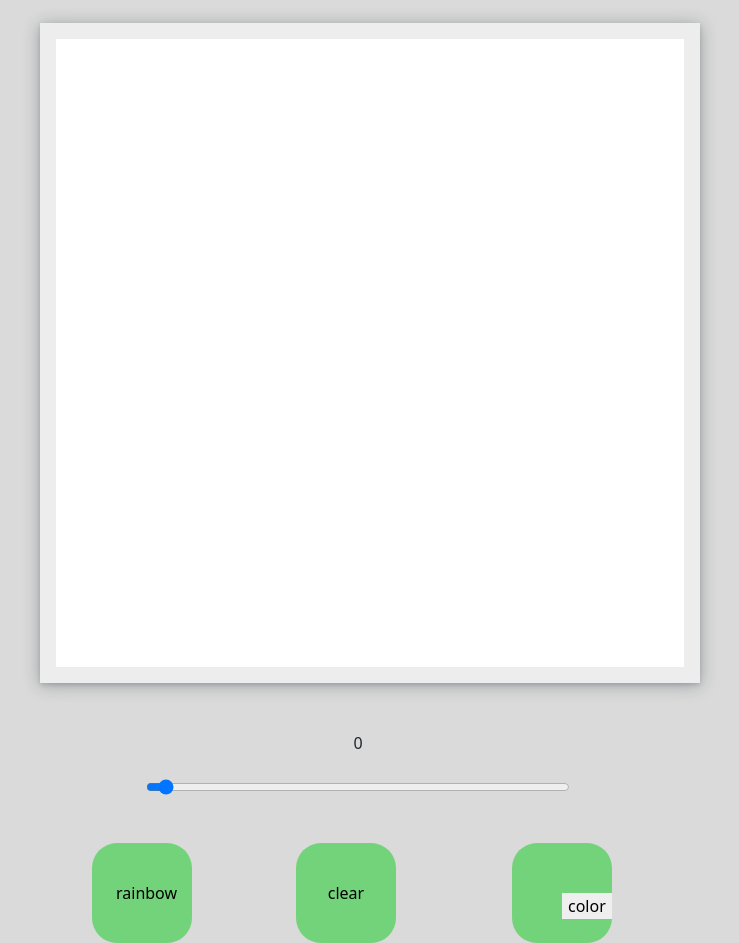
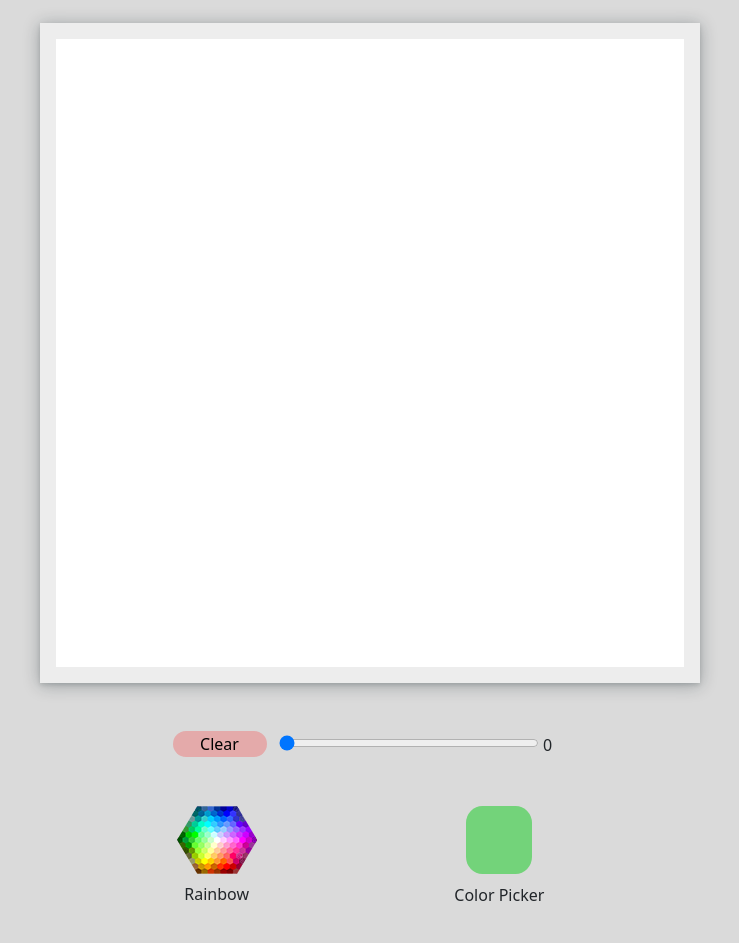
Before and after one commit to John-santhosh/Etch-a-sketch-js-, a plain HTML site: page index.html in a window 1280 px wide. Shown: the part 73-1016 px from the top of the page, without its empty margins (270-1009 px from the left). Drawn offline with nearby package versions, Linux system fonts and the light colour scheme.

Commit message:
UI updated

```diff
--- a/index.html
+++ b/index.html
@@ -1,52 +1,87 @@
 <!DOCTYPE html>
 <html lang="en">
   <head>
-    <meta charset="UTF-8">
-    <meta http-equiv="X-UA-Compatible" content="IE=edge">
-    <meta name="viewport" content="width=device-width, initial-scale=1.0">
-    <meta name="description" content="etch a sketch app using bootstrap and javascript">
+    <meta charset="UTF-8" />
+    <meta http-equiv="X-UA-Compatible" content="IE=edge" />
+    <meta name="viewport" content="width=device-width, initial-scale=1.0" />
+    <meta
+      name="description"
+      content="etch a sketch app using bootstrap and javascript"
+    />
     <!-- bootstrap css CDN -->
-    <link href="https://cdn.jsdelivr.net/npm/bootstrap@5.3.0-alpha1/dist/css/bootstrap.min.css" rel="stylesheet" integrity="sha384-GLhlTQ8iRABdZLl6O3oVMWSktQOp6b7In1Zl3/Jr59b6EGGoI1aFkw7cmDA6j6gD" crossorigin="anonymous">
+    <link
+      href="https://cdn.jsdelivr.net/npm/bootstrap@5.3.0-alpha1/dist/css/bootstrap.min.css"
+      rel="stylesheet"
+      integrity="sha384-GLhlTQ8iRABdZLl6O3oVMWSktQOp6b7In1Zl3/Jr59b6EGGoI1aFkw7cmDA6j6gD"
+      crossorigin="anonymous"
+    />
     <title>Etch a sketch app</title>
-    <link rel="stylesheet" href="styles/style.css">
+    <link rel="stylesheet" href="styles/style.css" />
   </head>
   <body>
-    <div class="container  ">
+    <div class="container">
       <h1 class="text-center mb-5">Etch a sketch</h1>
-        <div class="row align-items-center ">
+      <div class="row align-items-center">
         <div class="m-auto p-0 col-12 order-xl-1 main row">
-
           <!-- grids -->
-                <div class=" parent ">
+          <div class="parent">
             <!-- grid rows and columns goes here -->
           </div>
 
           <!-- actions -->
-                <div class="my-5 row justify-content-center">
-                    <span id="range-val" class="col-8 text-center mb-4">0</span>
-                    <input class="col-8" type="range" name="" id="range" value="0" min="0" max="30">
+          <div class="my-5 row justify-content-center align-items-end">
+            <div class="col-4 row align-items-center">
+              <button id="clearBtn" class="w-50 ms-auto">Clear</button>
+            </div>
+            <div class="col-7 justify-content-center">
+              <input
+                class="w-75"
+                type="range"
+                name=""
+                id="range"
+                value="0"
+                min="0"
+                max="30"
+              />
+              <span id="range-val" class="text-center mb-4">0</span>
+            </div>
           </div>
 
-                <div class="col-12  row justify-content-around text-center">
-                    <div class="col-4 circle row align-items-center">
-                        <button class="rainbow getclr " name="rainbow">rainbow</button>
+          <div
+            class="col-12 row justify-content-evenly align-items-center text-center"
+          >
+            <div class="col-4">
+              <!-- <div class=" align-items-center"></div> -->
+              <img
+                src="colorpicker2000.png"
+                class="m-auto rainbow row"
+                alt=""
+              />
+              <p class="mt-2">Rainbow</p>
             </div>
 
-                    <div class="col-4 circle row align-items-center">
-                        <button id="clearBtn">clear</button>
+            <div class="col-4 p-0 position-relative">
+              <div class="picker">
+                <input
+                  type="color"
+                  value="#73d37a"
+                  name="palate"
+                  id="colorPalate"
+                />
+                <!--  -->
               </div>
-
-                    <div class="col-4 circle p-0 position-relative">
-                        <button class="position-absolute start-50 top-50 palateColor ">color</button>
-                        <input type="color" class="getclr " value="#73d37a" name="palate" id="colorPalate">
+              <p class="mt-2">Color Picker</p>
             </div>
-
           </div>
-
         </div>
       </div>
       <!-- bootstrap js cdn  -->
-    <script src="https://cdn.jsdelivr.net/npm/bootstrap@5.3.0-alpha1/dist/js/bootstrap.bundle.min.js" integrity="sha384-w76AqPfDkMBDXo30jS1Sgez6pr3x5MlQ1ZAGC+nuZB+EYdgRZgiwxhTBTkF7CXvN" crossorigin="anonymous"></script>
+      <script
+        src="https://cdn.jsdelivr.net/npm/bootstrap@5.3.0-alpha1/dist/js/bootstrap.bundle.min.js"
+        integrity="sha384-w76AqPfDkMBDXo30jS1Sgez6pr3x5MlQ1ZAGC+nuZB+EYdgRZgiwxhTBTkF7CXvN"
+        crossorigin="anonymous"
+      ></script>
       <script src="script/index.js"></script>
+    </div>
   </body>
 </html>
--- a/script/index.js
+++ b/script/index.js
@@ -1,98 +1,97 @@
 // let gridBtn = document.querySelector("#grids");
 let parentGrid = document.querySelector(".parent");
-let range = document.querySelector('#range')
+let range = document.querySelector("#range");
 // let limit = document.querySelector('#limit')
 let colorPlate = document.querySelector("#colorPalate");
-let clearBtn = document.querySelector('#clearBtn')
+let clearBtn = document.querySelector("#clearBtn");
 let displayRange = document.querySelector("#range-val");
-let rainBow = document.querySelector('.rainbow')
+let rainBow = document.querySelector(".rainbow");
 let getClr = document.querySelectorAll(".getclr");
-let palateColor= document.querySelector('.palateColor')
+let palateColor = document.querySelector(".palateColor");
 
 // Changing user preferred colors
+
+// clearing previous grids when range is clicked
+range.addEventListener("click", () => clearChildren());
+
+// creating new grids when range is clicked
+range.addEventListener("click", functionMain);
+
+// creating colors
+range.addEventListener("click", createColors);
 let color = generateRainbow;
 
-// clearing previous grids when range is clicked
-range.addEventListener('click',()=> clearChildren())
-
-// creating new grids when range is clicked
-range.addEventListener('click',functionMain)
-
-// creating colors
-range.addEventListener('click', createColors)
-function createColors(){
+function createColors() {
   // calling mouse trail method
-        console.log(color)
-        let hovering = document.querySelectorAll('.check')
-        hovering.forEach(child=>{
-        child.addEventListener("mouseenter",color)
-    })
+  console.log(color);
+  let hovering = document.querySelectorAll(".check");
+  hovering.forEach((child) => {
+    child.addEventListener("mouseover", color);
+  });
 }
 
-function functionMain(){
+function functionMain() {
   // displaying the range value dynamically
   displayRange.textContent = `${range.value} * ${range.value}`;
 
   // getting the limit of the grids
-    let grid = range.value; ;
+  let grid = range.value;
 
   // considering resources and memory limiting the total grids upto 30*30
-    if(grid>30) return alert("maximum limit : 30")
+  if (grid > 30) return alert("maximum limit : 30");
 
   // creating grid children
-    for(let i=0 ; i< grid*grid ; i++){
-    let div = document.createElement('div')
+  for (let i = 0; i < grid * grid; i++) {
+    let div = document.createElement("div");
     div.classList.add("check");
     parentGrid.style.gridTemplateColumns = `repeat(${grid} , 1fr)`;
     parentGrid.style.gridTemplateRows = `repeat(${grid} , 1fr)`;
-    parentGrid.appendChild(div)
+    parentGrid.appendChild(div);
   }
 }
 
-colorPlate.addEventListener('click',function(){
-    color= mouseTrail;
+colorPlate.addEventListener("click", function () {
+  color = mouseTrail;
   // range.value = 0;
   createColors();
   // console.log("mouse")
-})
+});
 
-rainBow.addEventListener('click',function(){
-    color= generateRainbow;
+rainBow.addEventListener("click", function () {
+  color = generateRainbow;
   // range.value = 0;
   createColors();
   // console.log('rainbow')
-})
-
+});
 
 //adding mouse trail effect / setting color
-function mouseTrail(){
+function mouseTrail() {
   // Here <this> refer the <child> from forEach
-    this.style.background=colorPlate.value
+  this.style.background = colorPlate.value;
   // return colorPlate.value;
 }
 
 // generating rainbow colors
-function generateRainbow(){
+function generateRainbow() {
   this.style.background = `rgb(${rand()},${rand()},${rand()})`;
   //   return `rgb(${rand()},${rand()},${rand()})`;
 }
 
 //Generating  random number
-function rand(){
+function rand() {
   return Math.floor(Math.random() * 255);
 }
 
 // clearing out the container
-function clearChildren(){
+function clearChildren() {
   let child = parentGrid.children;
-    Array.from(child).forEach(a=>parentGrid.removeChild(a));
+  Array.from(child).forEach((a) => parentGrid.removeChild(a));
 }
 
-clearBtn.addEventListener('click',clearChildren)
-
+clearBtn.addEventListener("click", clearChildren);
 
 // setting the slider value to 0 when clear btn is pressed
-clearBtn.addEventListener('click',function(){
+clearBtn.addEventListener("click", function () {
   range.value = 0;
   displayRange.textContent = range.value;
-})
+});
--- a/styles/style.css
+++ b/styles/style.css
@@ -1,80 +1,92 @@
-*{
+* {
   box-sizing: border-box;
 }
-:root{
-    --white :  rgb(255, 255, 255);
-    --shade-1: rgba(14, 30, 37, 0.12) 0px 2px 4px 0px, rgba(14, 30, 37, 0.32) 0px 2px 16px 0px;
-    --shade-2: rgba(0, 0, 0, 0.25) 0px 0.0625em 0.0625em, rgba(0, 0, 0, 0.25) 0px 0.125em 0.5em, rgba(255, 255, 255, 0.1) 0px 0px 0px 1px inset;
+:root {
+  --white: rgb(255, 255, 255);
+  --shade-1: rgba(14, 30, 37, 0.12) 0px 2px 4px 0px,
+    rgba(14, 30, 37, 0.32) 0px 2px 16px 0px;
+  --shade-2: rgba(0, 0, 0, 0.25) 0px 0.0625em 0.0625em,
+    rgba(0, 0, 0, 0.25) 0px 0.125em 0.5em,
+    rgba(255, 255, 255, 0.1) 0px 0px 0px 1px inset;
   --size: 660px;
 }
-body{
+body {
   background-color: rgb(218, 218, 218);
-
 }
-.check{
+.check {
   background: var(--white);
   background-clip: content-box;
-    box-shadow:var(--shade-2);
-    transition: background .5s;
+  box-shadow: var(--shade-2);
+  transition: background 0.5s;
 }
-.main{
+.main {
   width: var(--size);
   min-height: var(--size);
 }
-.parent{
+.parent {
   background: var(--white);
   box-shadow: var(--shade-1);
   width: var(--size);
   min-height: var(--size);
   display: grid;
   border: 1rem solid rgb(237, 237, 237);
-    padding: 0 ;
+  padding: 0;
 }
+
+/* ranger group */
+.ranger-grp {
+  background-color: red;
+}
+
 /* button actions */
-#clearBtn,.rainbow{
-    background: transparent;;
+
+.rainbow {
+  background: transparent;
+  cursor: pointer;
 }
-.circle{
-    background-color: #73d37a;
-    border-radius: 25%;
-    overflow: hidden;
-    width: 100px;
-    height: 100px;
+#clearBtn {
+  background-color: rgb(228, 170, 170);
+  border-radius: 1rem;
 }
-[type="color"]{
-    width: 100px;
-    height: 100px;
+
+.picker {
+  height: 70px;
+}
+[type="color"] {
+  width: 70px;
+  height: 70px;
+  border: none;
   background-color: transparent;
-    border: none;
+  cursor: pointer;
 }
 /* a non standard method for the appearance of input:color */
-[type="color"]::-webkit-color-swatch{
+[type="color"]::-webkit-color-swatch {
   border-radius: 25%;
   border: none;
 }
 
-button{
+button {
   border: transparent;
   outline: none;
 }
 
-@media only screen and (max-width: 330px){
-    :root{
+@media only screen and (max-width: 330px) {
+  :root {
     --size: 300px;
   }
 }
-@media only screen and (min-width: 330px){
-    :root{
+@media only screen and (min-width: 330px) {
+  :root {
     --size: 375px;
   }
 }
-@media only screen and (min-width: 576px){
-    :root{
+@media only screen and (min-width: 576px) {
+  :root {
     --size: 556px;
   }
 }
-@media only screen and (min-width: 768px){
-    :root{
+@media only screen and (min-width: 768px) {
+  :root {
     --size: 660px;
   }
 }
```
Also changed, not shown: colorpicker2000.png (added). Lines whose indentation alone changed are shown as unchanged.
